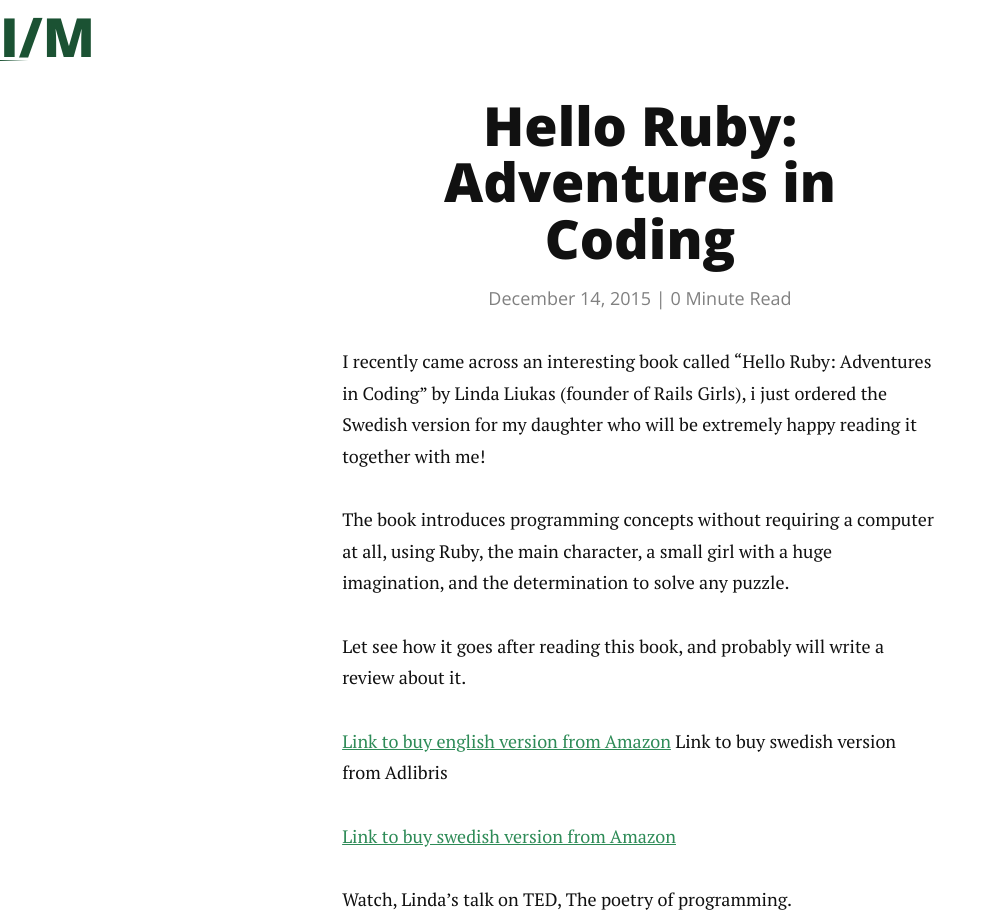
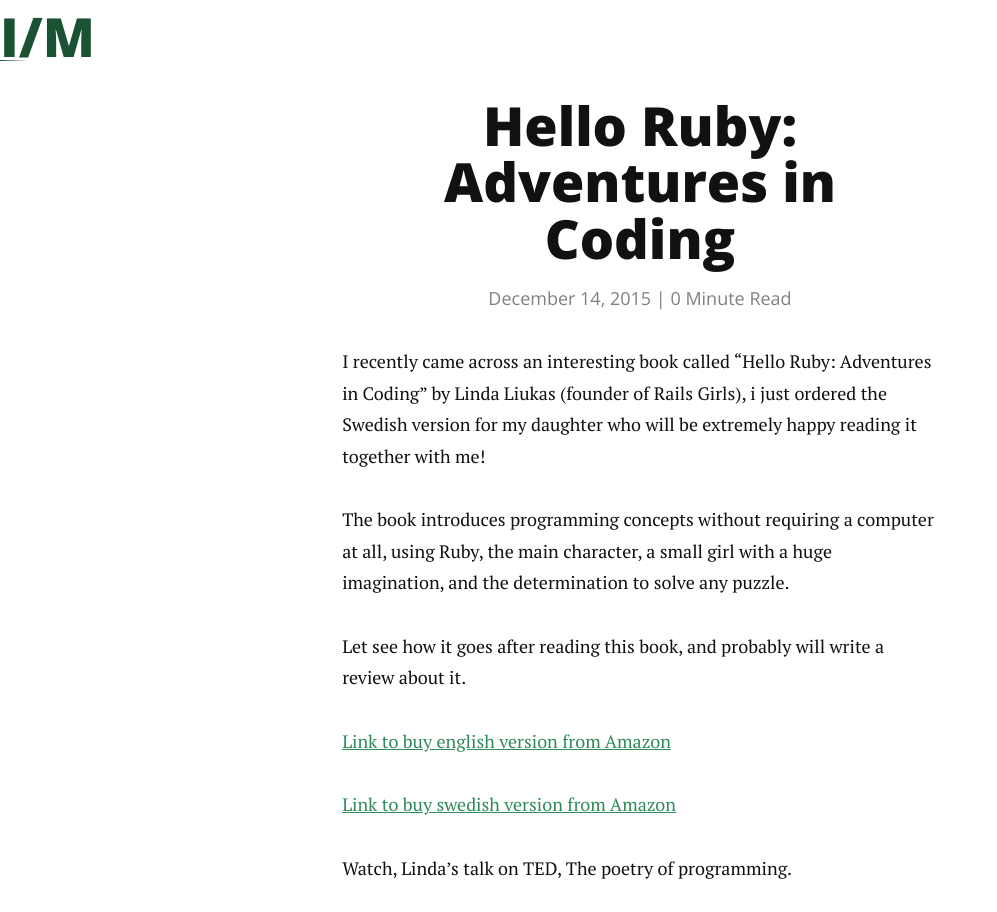
Before and after one commit to ismailmechbal/ismailmechbal.github.io, a Jekyll site: the page built from _posts/2015-12-14-hello-ruby-adventures-in-coding.markdown, in a window 1280 px wide, cut to the strip 0-912 px from the top of the page. Shown: the whole strip, without its empty margins (0-997 px from the left). Built offline with Jekyll 4.4.1, drawn with Linux system fonts in a browser that asks for light colours; nearby versions of some CDN libraries; Markdown is read by kramdown in place of the engine named in the settings.

```diff
--- a/_posts/2015-12-14-hello-ruby-adventures-in-coding.markdown
+++ b/_posts/2015-12-14-hello-ruby-adventures-in-coding.markdown
@@ -11,10 +11,9 @@
 Let see how it goes after reading this book, and probably will write a review about it.
 
 [Link to buy english version from Amazon](http://www.amazon.com/Hello-Ruby-Adventures-Linda-Liukas/dp/1250065003)
-Link to buy swedish version from Adlibris
 
 [Link to buy swedish version from Amazon](https://www.adlibris.com/se/bok/hej-ruby-aventyr-i-datorernas-magiska-varld-9789188123008)
 
 Watch, Linda's talk on TED, The poetry of programming.
 
-<iframe width="560" height="315" src="https://www.youtube.com/embed/-jRREn6ifEQ?rel=0&amp;showinfo=0" frameborder="0" allowfullscreen></iframe>
+<p><iframe width="560" height="315" src="https://www.youtube.com/embed/-jRREn6ifEQ?rel=0&amp;showinfo=0" frameborder="0" allowfullscreen></iframe></p>
```
